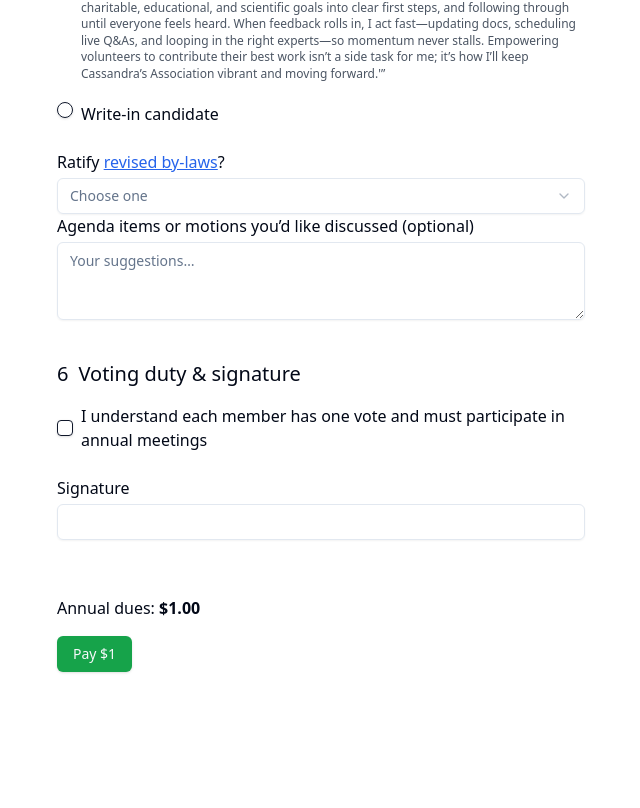
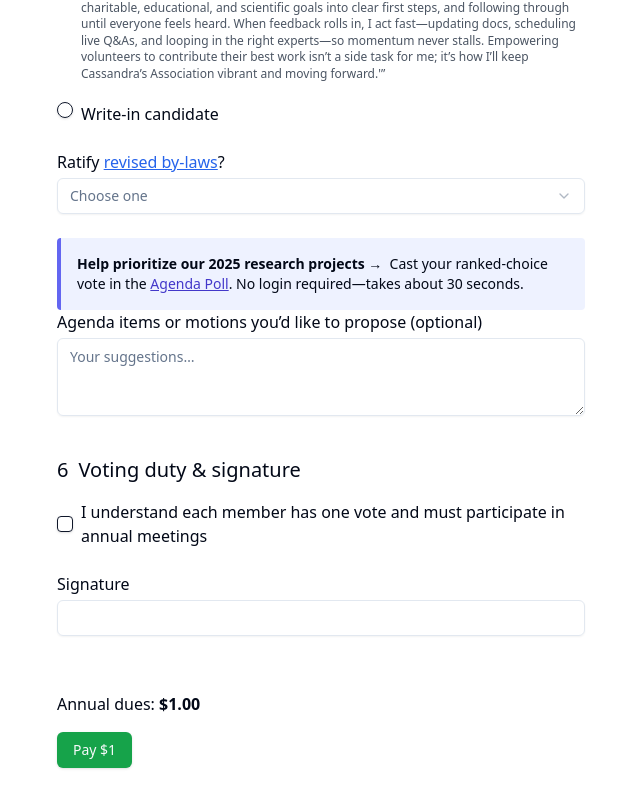
Before and after one commit to lbarberiscanoni/cassandra-membership-portal, a Next.js app: page /membership in a window 1280 px wide. Shown: the part 1318-2126 px from the top of the page, without its empty margins (319-959 px from the left). Before the commit the page ends 2030 px from the top, so only its background shows below. Built offline with nearby package versions, Linux system fonts and the light colour scheme.

Commit message:
added ranked choice voting

```diff
--- a/src/app/membership/Wizard.jsx
+++ b/src/app/membership/Wizard.jsx
@@ -338,10 +338,27 @@ export default function MembershipWizard() {
               <FieldErr errors={errors} name="bylaws_yesno" />
             </div>
 
+            {/* ranked-choice agenda poll */}
+            <div className="mt-6 border-l-4 border-indigo-500 bg-indigo-50 p-4 rounded">
+              <p className="text-sm">
+                <strong>Help prioritize our 2025 research projects&nbsp;→</strong>&nbsp;
+                Cast your ranked-choice vote in the&nbsp;
+                <a
+                  href="https://rankedchoices.com/cassandragenda"
+                  target="_blank"
+                  rel="noopener noreferrer"
+                  className="underline text-indigo-700 font-medium"
+                >
+                  Agenda Poll
+                </a>
+                . No login required—takes about 30&nbsp;seconds.
+              </p>
+            </div>
+
             {/* agenda / motions */}
             <div>
               <label className="block font-medium mb-1">
-                Agenda items or motions you’d like discussed (optional)
+                Agenda items or motions you’d like to propose (optional)
               </label>
               <Textarea
                 rows={3}
```
